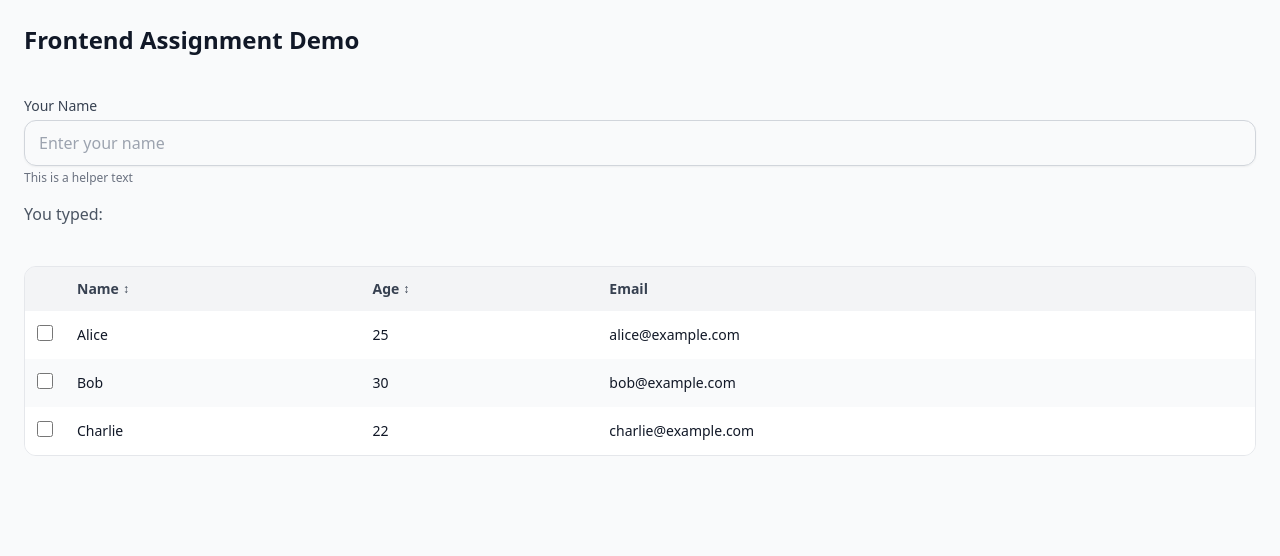
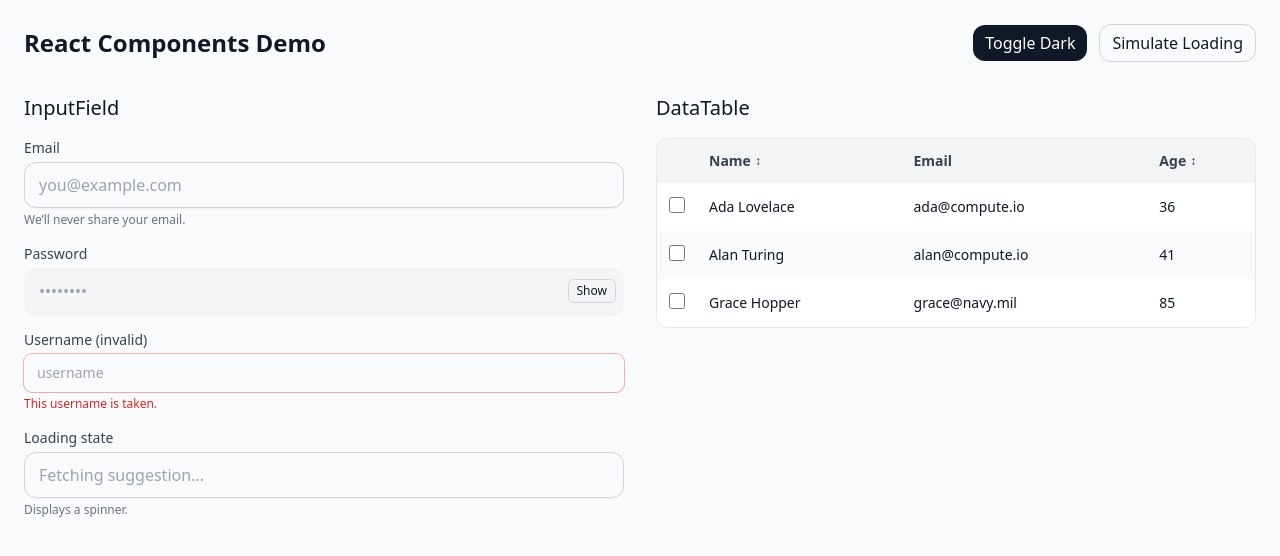
Before and after one commit to manthannayaks/Front_End_Assignment, a React (Vite) app: page / in a window 1280 px wide. Shown: the top 556 px of the page. Built offline with nearby package versions, Linux system fonts and the light colour scheme.

Commit message:
Update App.tsx

```diff
--- a/src/App.tsx
+++ b/src/App.tsx
@@ -1,67 +1,97 @@
-import { useState } from "react";
-import { InputField } from "./components/InputField";
-import { DataTable, Column } from "./components/DataTable";
+import React from 'react'
+import { InputField } from './components/InputField'
+import { DataTable, Column } from './components/DataTable'
 
-interface User {
-  id: number;
-  name: string;
-  age: number;
-  email: string;
-}
+type User = { id: number; name: string; email: string; age: number }
 
-const sampleData: User[] = [
-  { id: 1, name: "Alice", age: 25, email: "alice@example.com" },
-  { id: 2, name: "Bob", age: 30, email: "bob@example.com" },
-  { id: 3, name: "Charlie", age: 22, email: "charlie@example.com" },
-];
+const sample: User[] = [
+  { id: 1, name: 'Ada Lovelace', email: 'ada@compute.io', age: 36 },
+  { id: 2, name: 'Alan Turing', email: 'alan@compute.io', age: 41 },
+  { id: 3, name: 'Grace Hopper', email: 'grace@navy.mil', age: 85 }
+]
 
 const columns: Column<User>[] = [
-  { key: "name", title: "Name", dataIndex: "name", sortable: true },
-  { key: "age", title: "Age", dataIndex: "age", sortable: true },
-  { key: "email", title: "Email", dataIndex: "email" },
-];
+  { key: 'name', title: 'Name', dataIndex: 'name', sortable: true },
+  { key: 'email', title: 'Email', dataIndex: 'email' },
+  { key: 'age', title: 'Age', dataIndex: 'age', sortable: true }
+]
 
-function App() {
-  const [inputValue, setInputValue] = useState("");
-  const [selectedRows, setSelectedRows] = useState<User[]>([]);
+export default function App() {
+  const [value, setValue] = React.useState('')
+  const [dark, setDark] = React.useState(false)
+  const [loading, setLoading] = React.useState(false)
 
   return (
-    <div className="p-6 space-y-10">
-      <h1 className="text-2xl font-bold">Frontend Assignment Demo</h1>
+    <div className={dark ? 'dark' : ''}>
+      <div className="min-h-screen bg-gray-50 dark:bg-gray-900 text-gray-900 dark:text-gray-100 p-6 space-y-8">
+        <header className="flex items-center justify-between">
+          <h1 className="text-2xl font-semibold">React Components Demo</h1>
+          <div className="flex gap-3 items-center">
+            <button
+              onClick={() => setDark(d => !d)}
+              className="px-3 py-1.5 rounded-xl bg-gray-900 text-white dark:bg-gray-100 dark:text-gray-900"
+            >
+              Toggle {dark ? 'Light' : 'Dark'}
+            </button>
+            <button
+              onClick={() => { setLoading(true); setTimeout(() => setLoading(false), 1500)}}
+              className="px-3 py-1.5 rounded-xl border border-gray-300 dark:border-gray-700"
+            >
+              Simulate Loading
+            </button>
+          </div>
+        </header>
 
-      {/* ✅ InputField demo */}
+        <section className="grid md:grid-cols-2 gap-8">
           <div className="space-y-4">
+            <h2 className="text-xl font-medium">InputField</h2>
             <InputField
-          label="Your Name"
-          placeholder="Enter your name"
-          value={inputValue}
-          onChange={(e) => setInputValue(e.target.value)}
-          helperText="This is a helper text"
-          clearable
-          passwordToggle
+              label="Email"
+              placeholder="you@example.com"
+              helperText="We’ll never share your email."
+              value={value}
+              onChange={e => setValue(e.target.value)}
               variant="outlined"
               size="md"
+              clearable
             />
-        <p className="text-gray-600">You typed: {inputValue}</p>
+            <InputField
+              label="Password"
+              placeholder="••••••••"
+              type="password"
+              passwordToggle
+              variant="filled"
+              size="md"
+            />
+            <InputField
+              label="Username (invalid)"
+              placeholder="username"
+              invalid
+              errorMessage="This username is taken."
+              variant="ghost"
+              size="sm"
+            />
+            <InputField
+              label="Loading state"
+              placeholder="Fetching suggestion..."
+              loading={loading}
+              helperText="Displays a spinner."
+              variant="outlined"
+            />
           </div>
 
-      {/* ✅ DataTable demo */}
           <div className="space-y-4">
+            <h2 className="text-xl font-medium">DataTable</h2>
             <DataTable<User>
-          data={sampleData}
+              data={sample}
               columns={columns}
-          selectable={true}
-          onRowSelect={setSelectedRows}
+              selectable
+              loading={loading}
+              onRowSelect={(rows) => console.log('Selected', rows)}
             />
-
-        {selectedRows.length > 0 && (
-          <p className="mt-2">
-            Selected: {selectedRows.map((row) => row.name).join(", ")}
-          </p>
-        )}
+          </div>
+        </section>
       </div>
     </div>
-  );
+  )
 }
-
-export default App;
```
Lines whose indentation alone changed are shown as unchanged.
